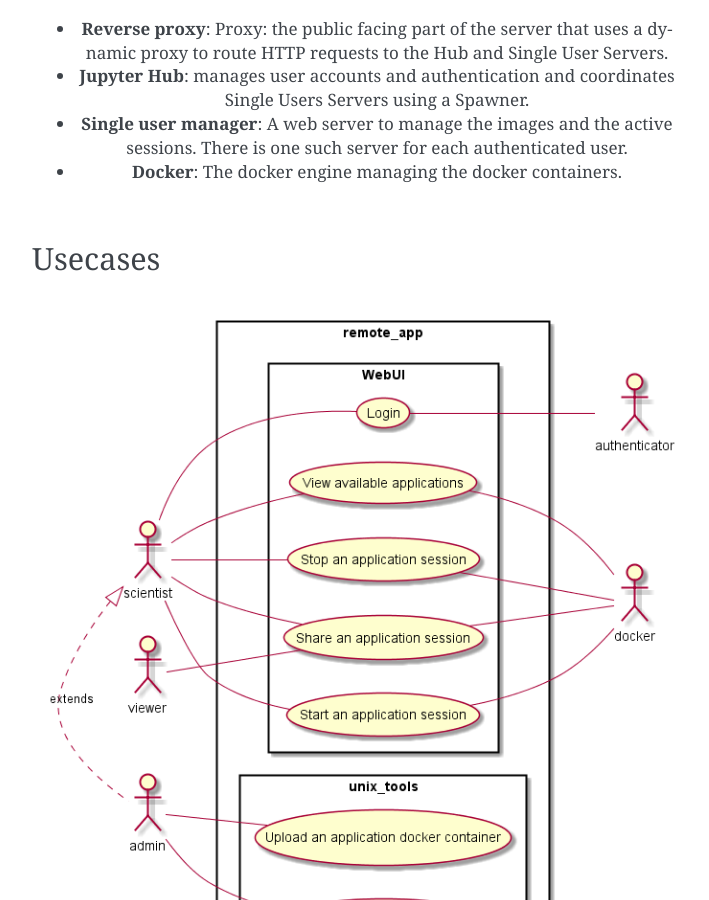
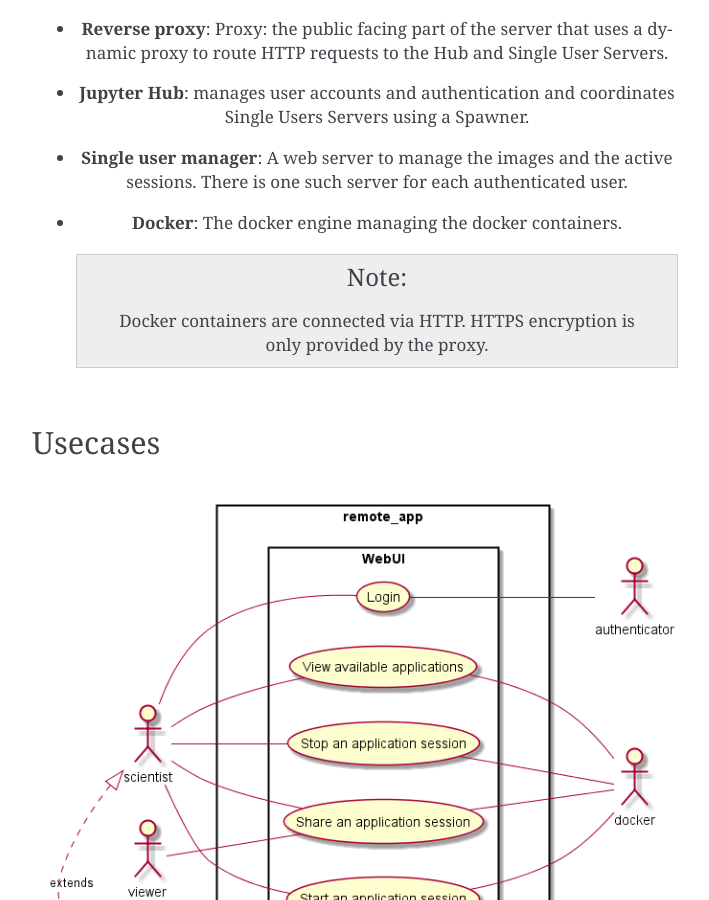
Before and after one commit to simphony/simphony-remote, a Sphinx documentation site: the page built from doc/source/design.rst, in a window 1280 px wide and 900 px high, scrolled down 486 px. Shown: the whole window, without its empty margins (388-1097 px from the left). Built offline with Sphinx 7.4.7, drawn with Linux system fonts in a browser that asks for light colours.

Commit message:
added note on HTTP connection to docker

```diff
--- a/doc/source/design.rst
+++ b/doc/source/design.rst
@@ -21,6 +21,9 @@
     active sessions. There is one such server for each authenticated user.
   - **Docker**: The docker engine managing the docker containers.
 
+    .. note::
+       Docker containers are connected via HTTP.  HTTPS encryption
+       is only provided by the proxy.
 
 Usecases
 --------
```
